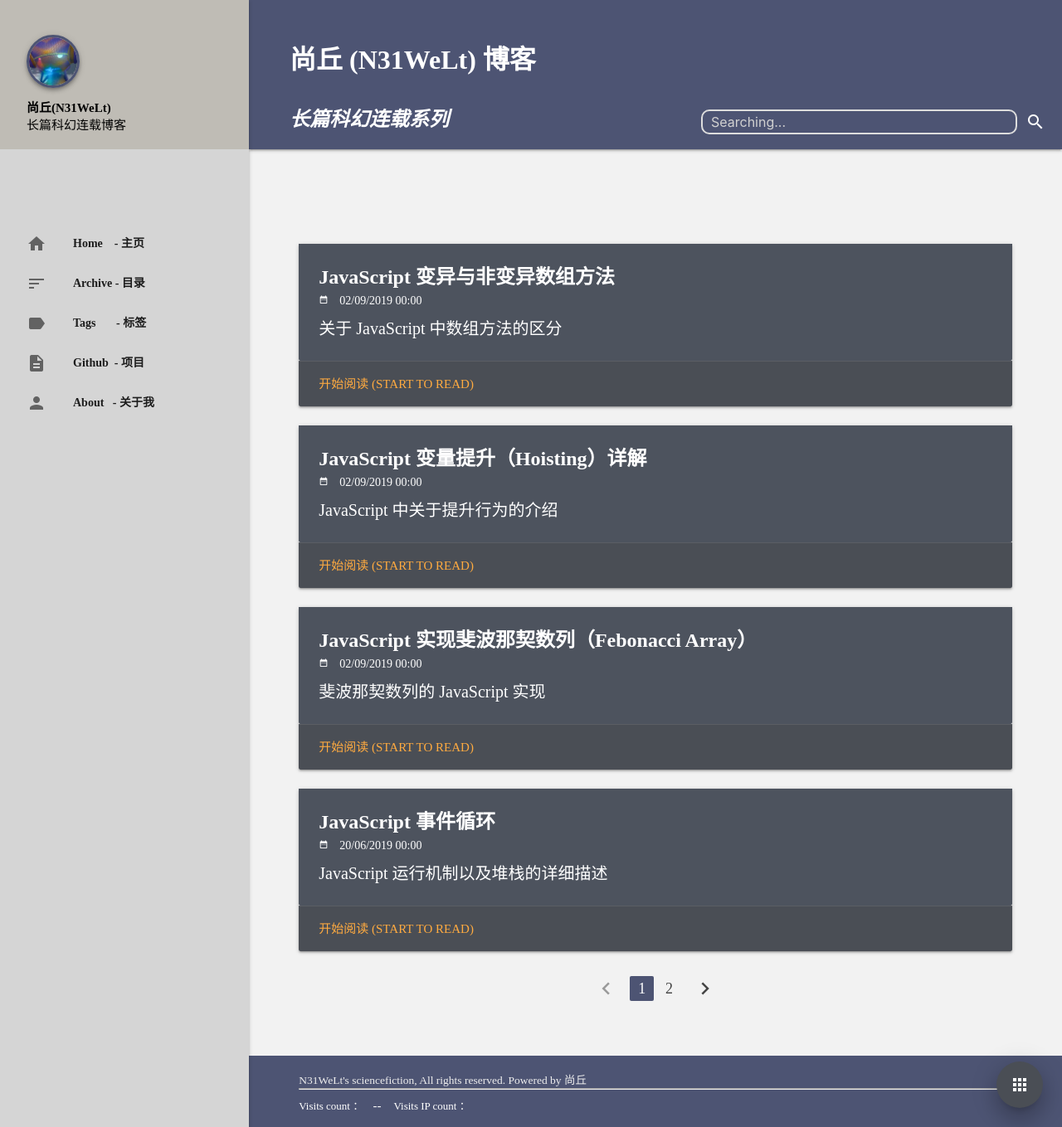
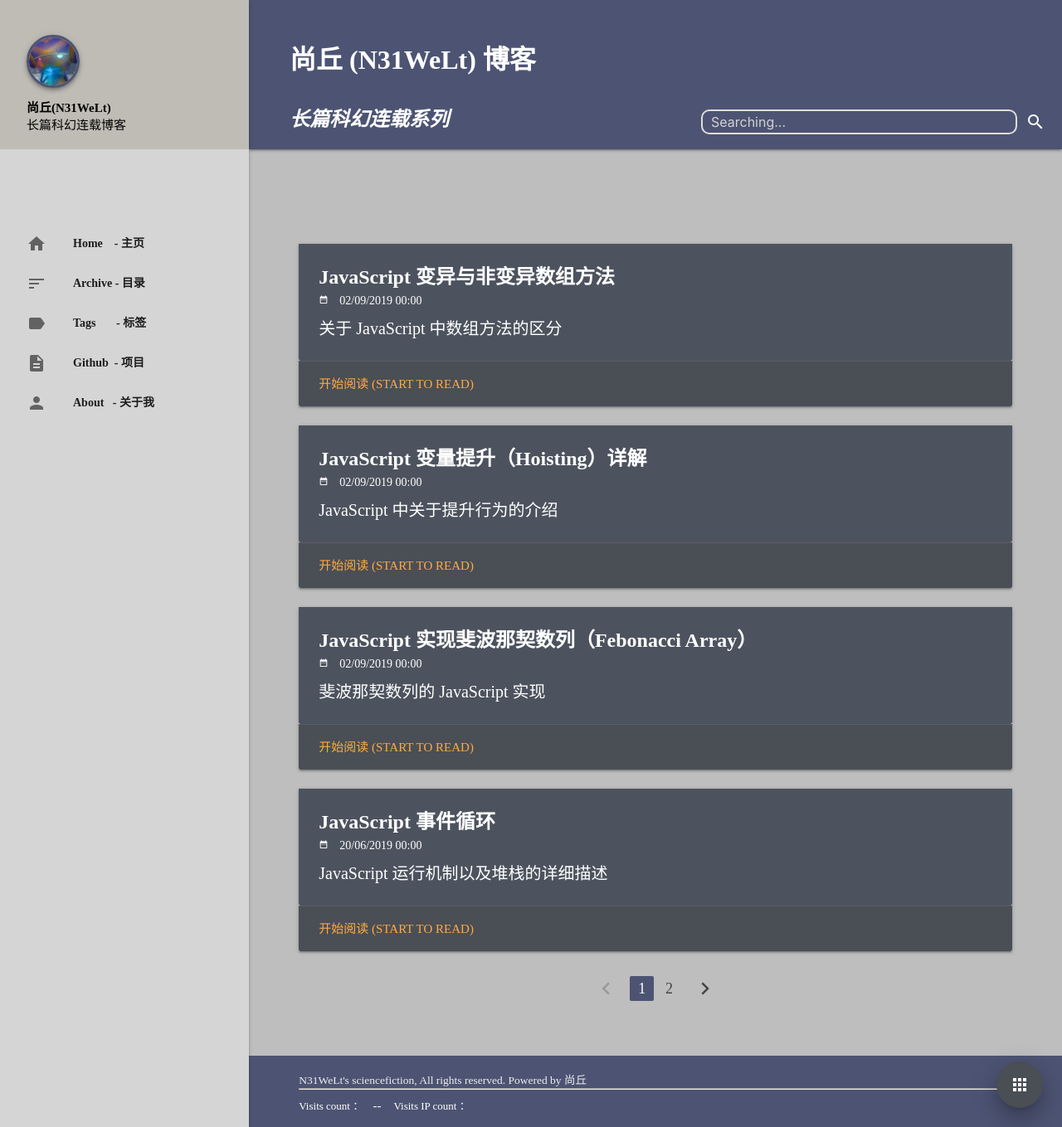
Before and after one commit to keepwalk/keepwalk.github.io, a Jekyll site: the page built from index.html, in a window 1280 px wide and 1359 px high. Shown: the whole window at 83% size. Built offline with Jekyll 4.4.1, drawn with Linux system fonts in a browser that asks for light colours; the list of posts is cut into pages by our own code; comment, search, counter and statistics services are not loaded.

Commit message:
Update page.sass

```diff
--- a/assets/css/page.sass
+++ b/assets/css/page.sass
@@ -5,7 +5,7 @@ body
   display: flex
   min-height: 100vh
   flex-direction: column
-  background-color: #f2f2f2
+  background-color: #BEBEBE
   h1, h2, h3, h4, h5, h6
     font-weight: bold
   h1
```
